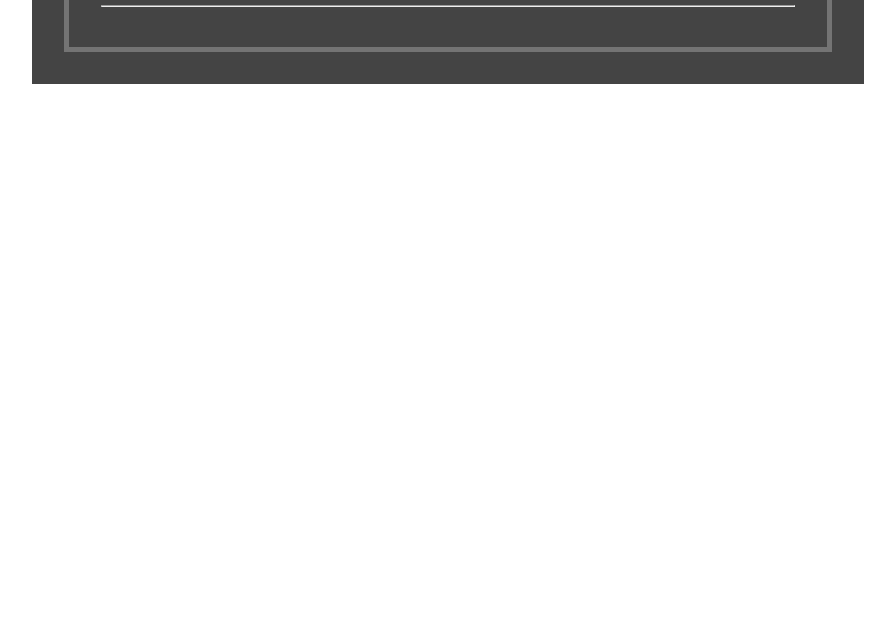
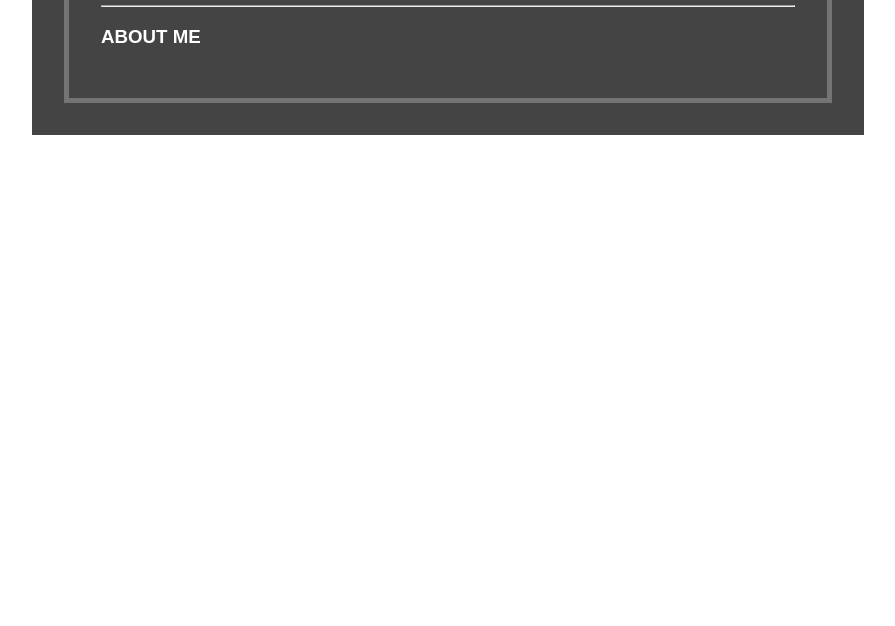
Before and after one commit to CodingSea/wendy-byte, a plain HTML site: page index.html in a window 1280 px wide. Shown: the part 174-800 px from the top of the page, without its empty margins (192-1087 px from the left). Drawn offline with Linux system fonts and the light colour scheme.

Commit message:
testing commit

```diff
--- a/index.html
+++ b/index.html
@@ -17,8 +17,11 @@
                     <li><a href="" class="">R&#232sum&#232</a></li>
                 </ul>
             </header>
+            <hr>
 
-            <hr>
+            <section>
+                <h3>ABOUT ME</h3>
+            </section>
         </div>
     </div>
 </body>
```
